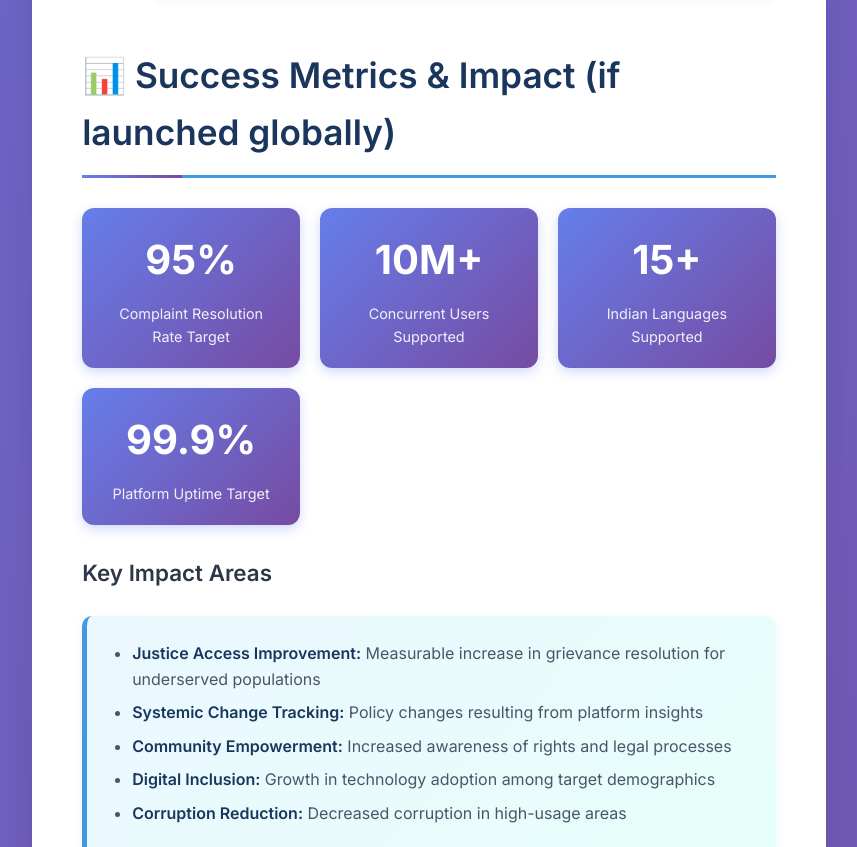
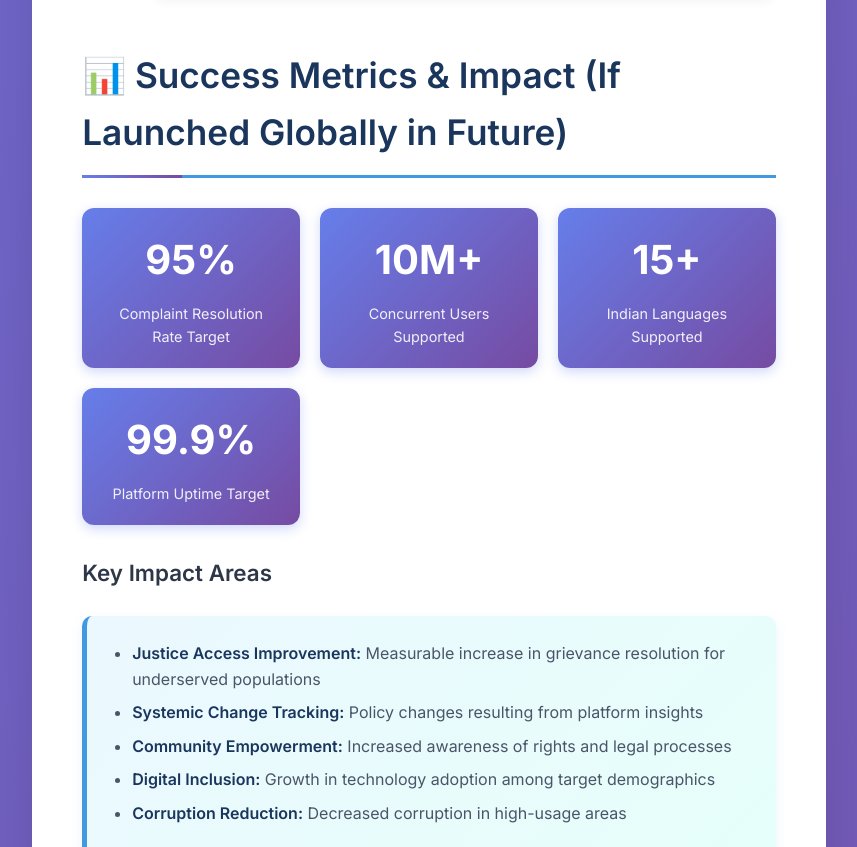
Before and after one commit to abhi3114-glitch/AWAAZGPT, a plain HTML site: page index.html in a window 1280 px wide. Shown: the part 3815-4662 px from the top of the page, without its empty margins (211-1068 px from the left). Drawn offline with Linux system fonts and the light colour scheme.

Commit message:
Update index.html

```diff
--- a/index.html
+++ b/index.html
@@ -475,7 +475,7 @@
             </div>
 
             <div class="section">
-                <h2>📊 Success Metrics & Impact (if launched globally) </h2>
+                <h2>📊 Success Metrics & Impact (If Launched Globally in Future) </h2>
                 <div class="metrics-grid">
                     <div class="metric">
                         <div class="metric-number">95%</div>
```
